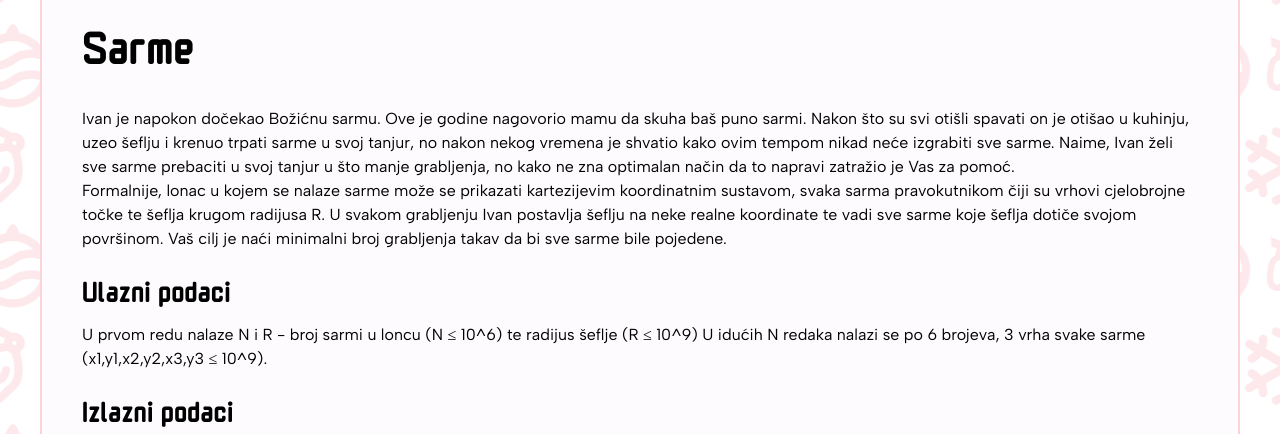
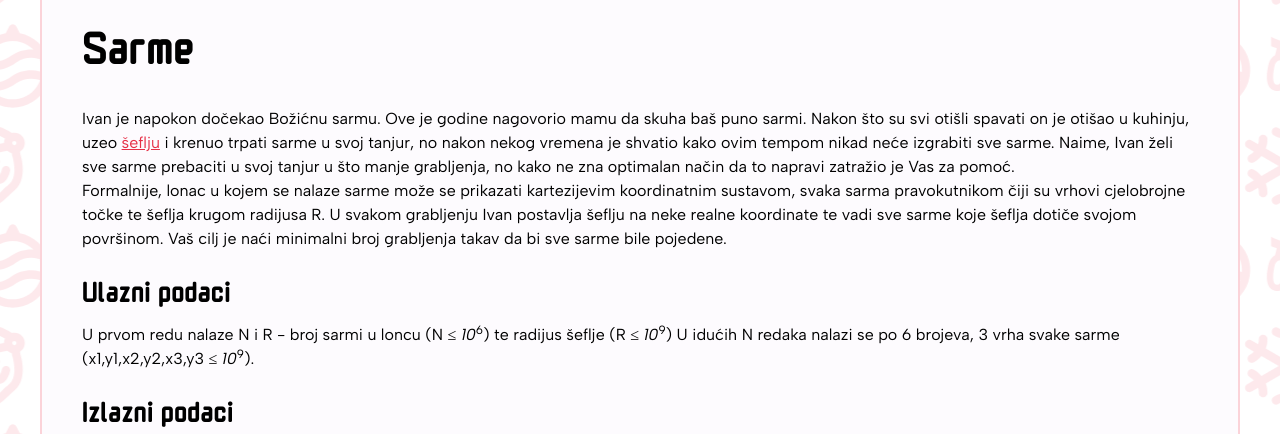
Before and after one commit to x-fer/dosasce-2023-web, a React (Vite) app: page /problem/1 in a window 1280 px wide. Shown: the part 644-1078 px from the top of the page. Built offline with nearby package versions, Linux system fonts and the light colour scheme; no server answers.

Commit message:
Added math elements; seflja explanation

```diff
--- a/src/components/SolutionBox.tsx
+++ b/src/components/SolutionBox.tsx
@@ -43,7 +43,7 @@ const SolutionBox = ({ problem }: { problem: string }) => {
         id="rjesenje"
         contentEditable
         required
-        className="h-[400px] max-w-[400px] resize-none rounded-md border-2 border-solid border-red p-1 md:w-[400px]"
+        className="paragraph h-[400px] max-w-[400px] resize-none rounded-md border-2 border-solid border-red p-1 md:w-[400px]"
         onChange={e => setRjesenje(e.target.value)}
       />
       <div className="flex flex-row gap-2 text-start md:flex-col md:gap-3">
--- a/src/screens/problems/FirstProblem.tsx
+++ b/src/screens/problems/FirstProblem.tsx
@@ -10,9 +10,17 @@ const FirstProblem = () => {
       <Title type="title">Sarme</Title>
       <p className="paragraph">
         Ivan je napokon dočekao Božićnu sarmu. Ove je godine nagovorio mamu da skuha baš puno sarmi. Nakon što su svi
-        otišli spavati on je otišao u kuhinju, uzeo šeflju i krenuo trpati sarme u svoj tanjur, no nakon nekog vremena
-        je shvatio kako ovim tempom nikad neće izgrabiti sve sarme. Naime, Ivan želi sve sarme prebaciti u svoj tanjur u
-        što manje grabljenja, no kako ne zna optimalan način da to napravi zatražio je Vas za pomoć.
+        otišli spavati on je otišao u kuhinju, uzeo{' '}
+        <a
+          href="https://www.klubputnika.org/zbirka/putoskop/3822-seflja-paljak-kaciol-grabljaca-kutlaca-ili-pak-zaimaca"
+          className="text-red underline"
+          target="_blank"
+        >
+          šeflju
+        </a>{' '}
+        i krenuo trpati sarme u svoj tanjur, no nakon nekog vremena je shvatio kako ovim tempom nikad neće izgrabiti sve
+        sarme. Naime, Ivan želi sve sarme prebaciti u svoj tanjur u što manje grabljenja, no kako ne zna optimalan način
+        da to napravi zatražio je Vas za pomoć.
       </p>
       <p className="paragraph">
         Formalnije, lonac u kojem se nalaze sarme može se prikazati kartezijevim koordinatnim sustavom, svaka sarma
@@ -22,8 +30,10 @@ const FirstProblem = () => {
       </p>
       <Title type="subtitle">Ulazni podaci</Title>
       <p className="paragraph">
-        U prvom redu nalaze N i R - broj sarmi u loncu (N ≤ 10^6) te radijus šeflje (R ≤ 10^9) U idućih N redaka nalazi
-        se po 6 brojeva, 3 vrha svake sarme (x1,y1,x2,y2,x3,y3 ≤ 10^9).
+        U prvom redu nalaze N i R - broj sarmi u loncu (N ≤ <var>10</var>
+        <sup>6</sup>) te radijus šeflje (R ≤ <var>10</var>
+        <sup>9</sup>) U idućih N redaka nalazi se po 6 brojeva, 3 vrha svake sarme (x1,y1,x2,y2,x3,y3 ≤ <var>10</var>
+        <sup>9</sup>).
       </p>
       <Title type="subtitle">Izlazni podaci</Title>
       <p className="paragraph">
```
